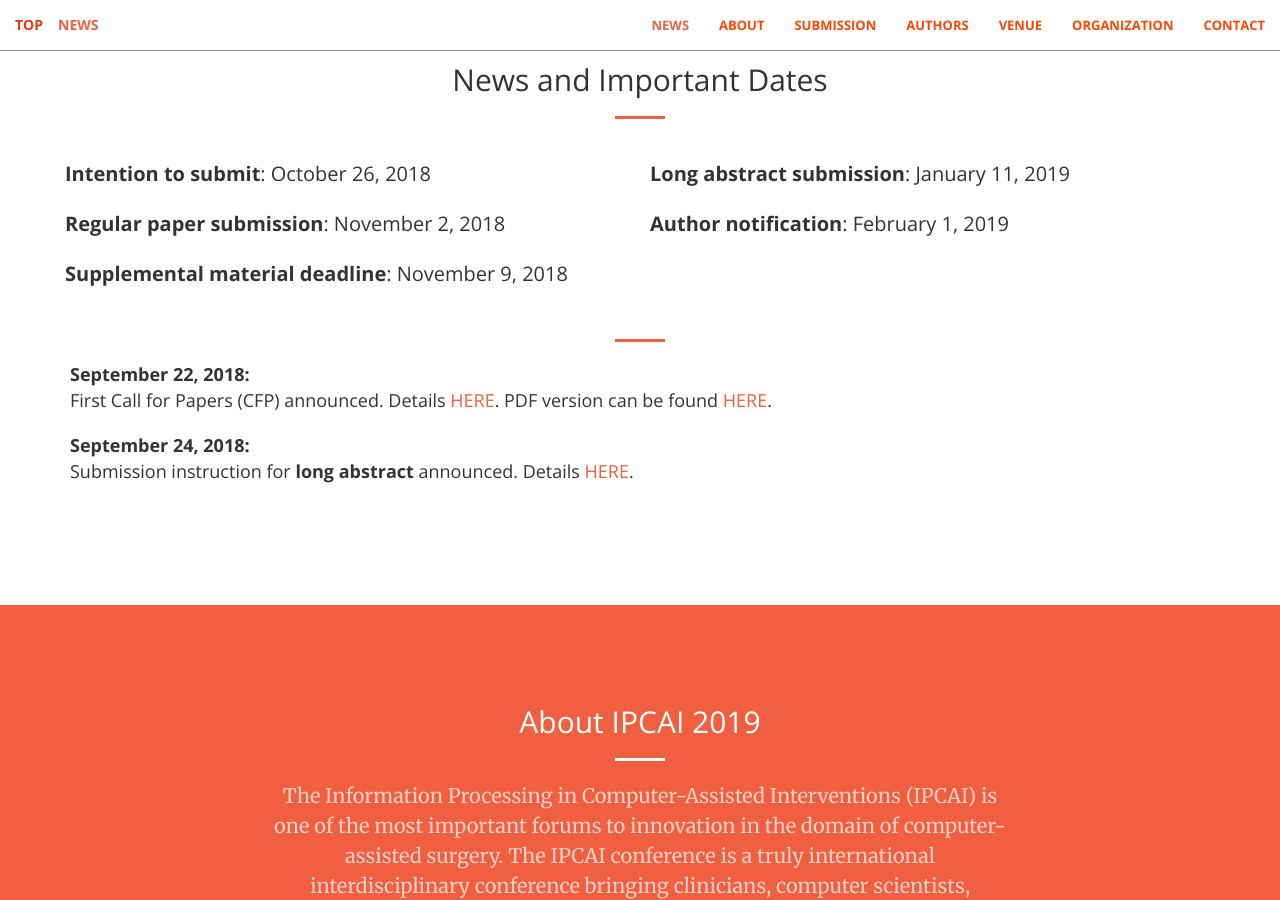
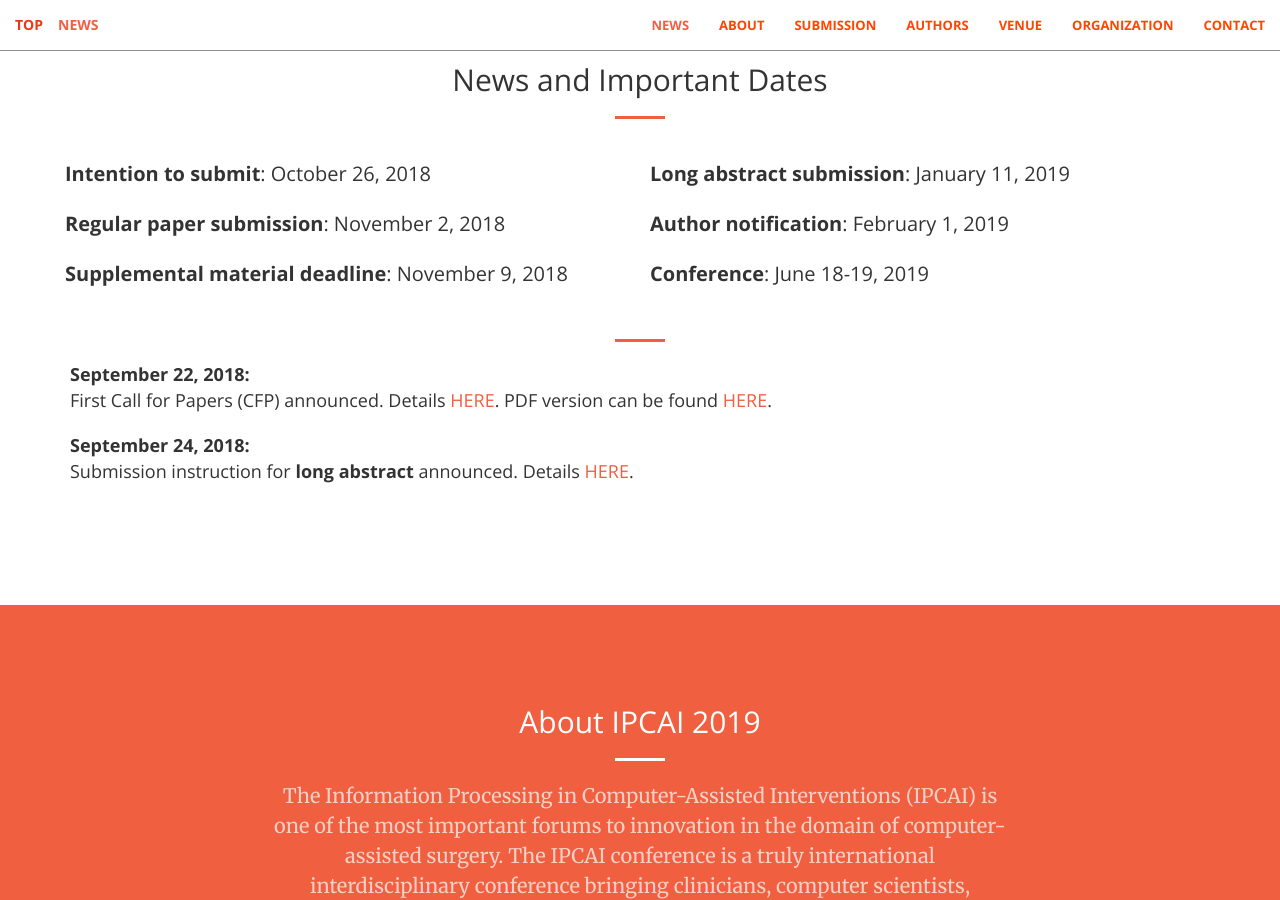
Before and after one commit to ipcai2021/ipcai2021.github.io, a Jekyll site: the page built from index.html, in a window 1280 px wide and 900 px high, scrolled down 937 px. Built offline with Jekyll 4.4.1, drawn with Linux system fonts in a browser that asks for light colours.

Commit message:
added conference date to the news page.

```diff
--- a/_includes/news.html
+++ b/_includes/news.html
@@ -36,6 +36,7 @@
                         <div class="column" ">
                             <p><b>Long abstract submission</b>: January 11, 2019</p>
                             <p><b>Author notification</b>: February 1, 2019</p>
+                            <p><b>Conference</b>: June 18-19, 2019</p>
                         </div>
                     </div>
                     <!--
```
